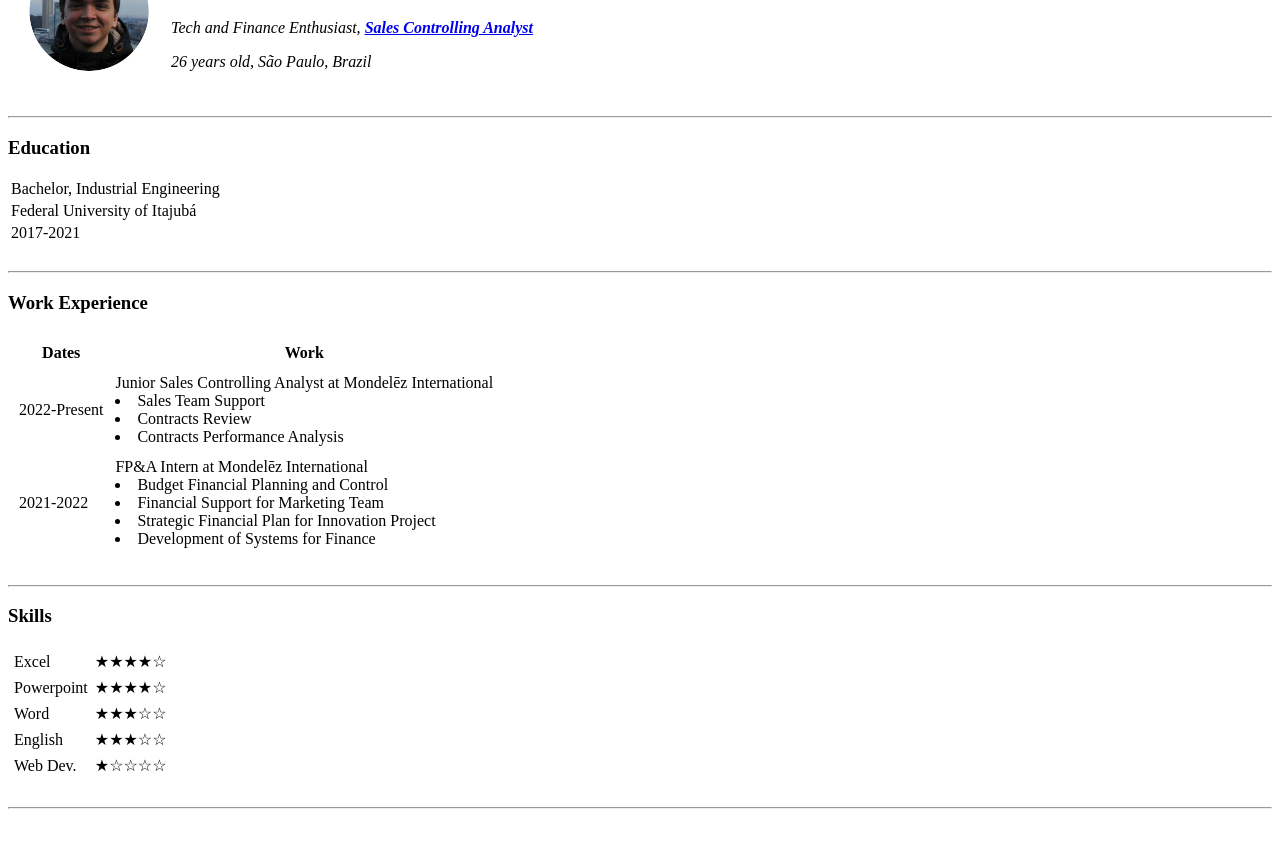
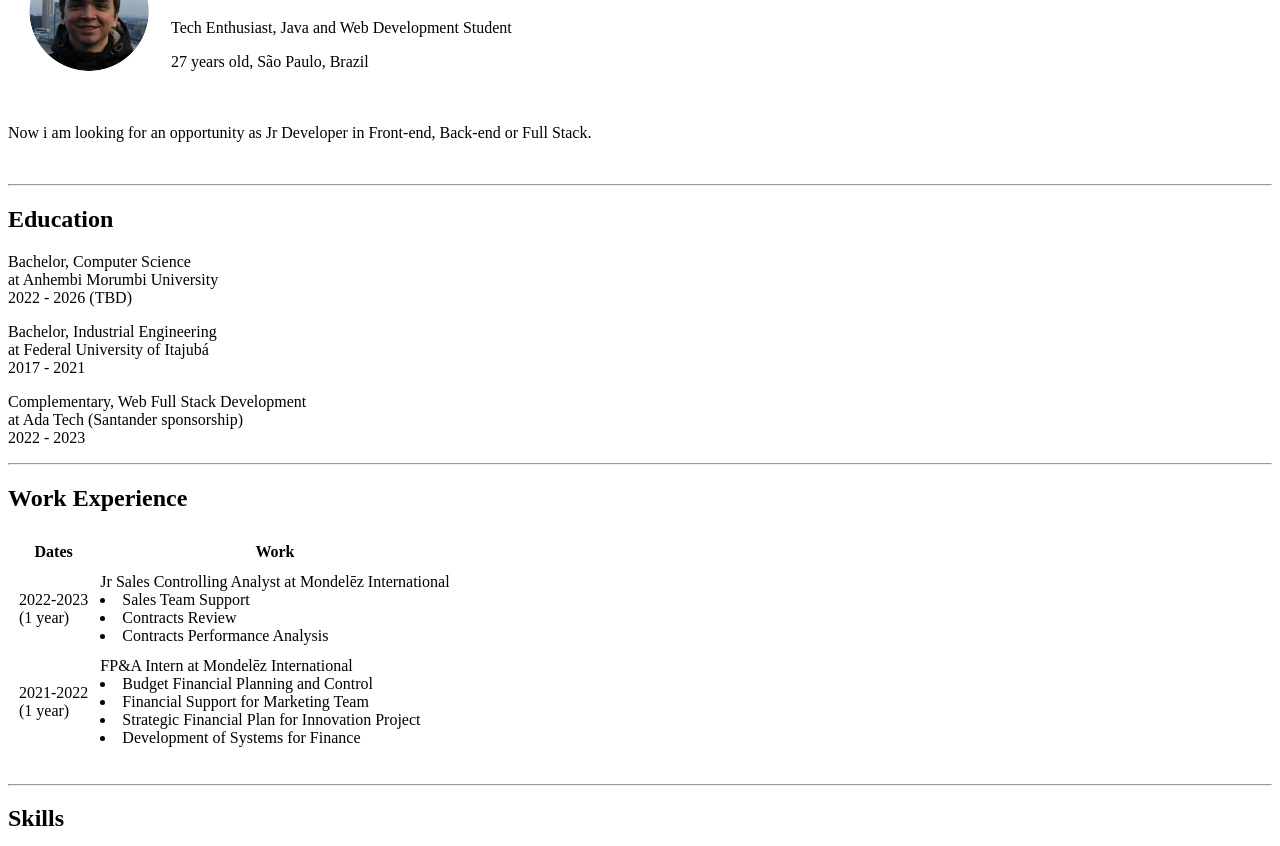
Before and after one commit to arthurbicego/cv, a plain HTML site: page index.html in a window 1280 px wide. Shown: the part 90-936 px from the top of the page. Drawn offline with Linux system fonts and the light colour scheme.

Commit message:
update cv

```diff
--- a/index.html
+++ b/index.html
@@ -7,7 +7,7 @@
     <meta name="viewport" content="width=device-width, initial-scale=1.0">
     <meta name="keywords" content="Arthur, Bicego, Quintaneira">
     <meta name="description" content="The personal website of the Arthur Bicego Quintaneira">
-    <title>Arthur's Personal Site</title>
+    <title>Curriculum Vitae - Arthur Bicego Quintaneira</title>
 </head>
 
 <body>
@@ -18,28 +18,40 @@
             </td>
             <td>
                 <h1>Arthur Bicego Quintaneira</h1>
-                <p><em>Tech and Finance Enthusiast, <strong><a href="https://www.linkedin.com/in/arthurbicego/">Sales Controlling Analyst</a></strong></em></p>
-                <p><em>26 years old, São Paulo, Brazil</em></p>
+                <p>Tech Enthusiast, Java and Web Development Student</p>
+                <p>27 years old, São Paulo, Brazil</p>
             </td>
         </tr>
     </table>
+    <p>
+        Now i am looking for an opportunity as Jr Developer in Front-end, Back-end or Full Stack.
+    </p>
+
+
+    <br />
+
+    <hr />
+
+    <h2>Education</h2>
+    <p>
+        Bachelor, Computer Science <br />
+        at Anhembi Morumbi University <br />
+        2022 - 2026 (TBD)
+    </p>
+    <p>
+        Bachelor, Industrial Engineering <br />
+        at Federal University of Itajubá <br />
+        2017 - 2021
+    </p>
+    <p>
+        Complementary, Web Full Stack Development <br />
+        at Ada Tech (Santander sponsorship)<br />
+        2022 - 2023
+    </p>
+
 
     <hr>
-    <h3>Education</h3>
-    <table>
-        <tr>
-            <td>Bachelor, Industrial Engineering</td>
-        </tr>
-        <tr>
-            <td>Federal University of Itajubá</td>
-        </tr>
-        <tr>
-            <td>2017-2021</td>
-        </tr>
-    </table>
-    <br>
-    <hr>
-    <h3>Work Experience</h3>
+    <h2>Work Experience</h2>
     <table cellspacing="10">
         <thead>
             <tr>
@@ -49,14 +61,14 @@
         </thead>
         <tbody>
             <tr>
-                <td>2022-Present</td>
-                <td>Junior Sales Controlling Analyst at Mondelēz International
+                <td>2022-2023 <br /> (1 year)</td>
+                <td>Jr Sales Controlling Analyst at Mondelēz International
                     <li>Sales Team Support</li>
                     <li>Contracts Review</li>
                     <li>Contracts Performance Analysis</li>
                 </td>
             </tr>
-                <td>2021-2022</td>
+            <td>2021-2022 <br /> (1 year)</td>
             <td>FP&A Intern at Mondelēz International
                 <li>Budget Financial Planning and Control</li>
                 <li>Financial Support for Marketing Team</li>
@@ -68,37 +80,46 @@
     </table>
     <br>
     <hr>
-    <h3>Skills</h3>
+    <h2>Skills</h2>
     <table cellspacing="5">
         <tr>
-            <td>Excel</td>
+            <td>Java</td>
             <td>★★★★☆</td>
         </tr>
         <tr>
-            <td>Powerpoint</td>
+            <td>Spring Boot</td>
             <td>★★★★☆</td>
         </tr>
         <tr>
-            <td>Word</td>
+            <td>Angular</td>
             <td>★★★☆☆</td>
         </tr>
         <tr>
-            <td>English</td>
-            <td>★★★☆☆</td>
+            <td>HTML</td>
+            <td>★★☆☆☆</td>
         </tr>
         <tr>
-            <td>Web Dev.</td>
-            <td>★☆☆☆☆</td>
+            <td>CSS</td>
+            <td>★★☆☆☆</td>
+        </tr>
+        <tr>
+            <td>JavaScript</td>
+            <td>★★☆☆☆</td>
         </tr>
     </table>
     <br>
     <hr>
     <table cellspacing="10">
         <tr>
-            <td><h4><a href="hobbies.html">Hobbies</a></h4></td>
-            <td><h4><a href="contact.html">Contact</a></h4></td>
+            <td>
+                <h4><a href="hobbies.html">Hobbies</a></h4>
+            </td>
+            <td>
+                <h4><a href="contact.html">Contact</a></h4>
+            </td>
         </tr>
     </table>
 
 </body>
+
 </html>
```
Lines whose indentation alone changed are shown as unchanged.
